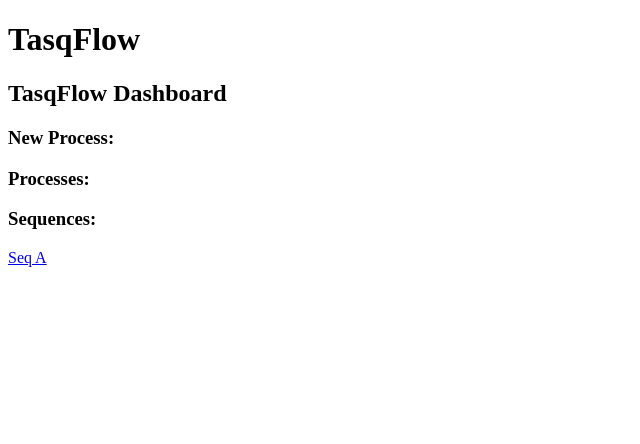
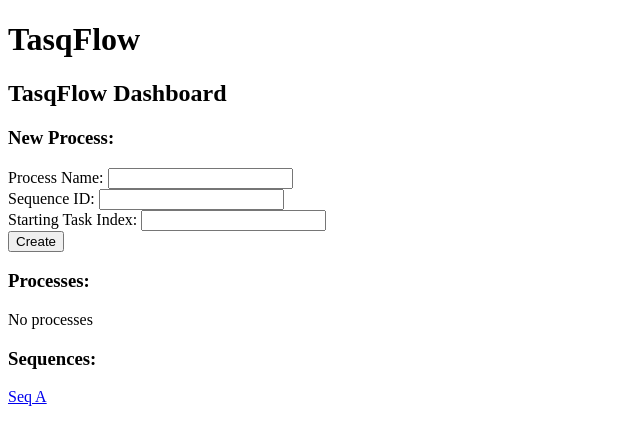
Before and after one commit to Nielam-Dass/TasqFlow, a React (Vite) app: page / in a window 1280 px wide. Shown: the top 444 px of the page, without its empty margins (0-640 px from the left). Built offline with nearby package versions, Linux system fonts and the light colour scheme.

Commit message:
Add new process creation feature

```diff
--- a/package.json
+++ b/package.json
@@ -12,7 +12,8 @@
   "dependencies": {
     "react": "^19.2.4",
     "react-dom": "^19.2.4",
-    "react-router": "^7.14.2"
+    "react-router": "^7.14.2",
+    "uuid": "^14.0.0"
   },
   "devDependencies": {
     "@eslint/js": "^9.39.4",
--- a/src/components/TasqUserData.tsx
+++ b/src/components/TasqUserData.tsx
@@ -1,13 +1,43 @@
 import { createContext, useContext, useReducer, type JSX, type PropsWithChildren } from "react"
 import type UserData from "../types/UserData"
+import type Process from "../types/Process";
 
 
 type Action = {
   actionType: string;
   payload: unknown;
 }
+
+const isProcessType = (payload: unknown): payload is Process => {
+  return (
+    typeof payload === "object" &&
+    payload !== null &&
+    "processId" in payload &&
+    "processName" in payload &&
+    "parentSequenceId" in payload &&
+    "currentTaskIndex" in payload
+  )
+}
+
 const reducer = (state: UserData, action: Action): UserData => {
-  return state
+  switch (action.actionType) {
+    case "NEW-PROCESS":
+      if (isProcessType(action.payload)) {
+        const newProcess: Process = action.payload
+        return {
+          ...state,
+          processes: {
+            ...state.processes,
+            [newProcess.processId]: newProcess
+          }
+        }
+      }
+      else {
+        throw new Error("NEW-PROCESS actionType requires payload object of type Process")
+      }
+    default:
+      return state
+  }
 }
 
 type TasqUserDataProviderValue = [ UserData, (a: Action)=>void ]
--- a/src/pages/home/HomePage.tsx
+++ b/src/pages/home/HomePage.tsx
@@ -1,6 +1,9 @@
 import type { JSX } from "react"
 import { useTasqUserData } from "../../components/TasqUserData"
 import { Link } from "react-router"
+import NewProcessForm from "./NewProcessForm"
+import type Process from "../../types/Process"
+
 
 /**
  * Component to display home page with processes and sequences
@@ -8,23 +11,29 @@ import { Link } from "react-router"
  * @returns JSX element for home page
  */
 function HomePage(): JSX.Element {
-  const [tasqUserData, _] = useTasqUserData()
+  const [tasqUserData, dispatch] = useTasqUserData()
 
   return (
     <>
       <h2>TasqFlow Dashboard</h2>
       <div>
         <h3>New Process:</h3>
+        <NewProcessForm onCreate={(p: Process) => dispatch({ actionType: "NEW-PROCESS", payload: p})}/>
       </div>
       <div>
         <h3>Processes:</h3>
+        {
+          Object.entries(tasqUserData.processes).length &&
+          Object.entries(tasqUserData.processes).map(([procId, proc]): JSX.Element => <Link key={procId} to={`/process/${procId}`}>{proc.processName}</Link>) ||
+          <div>No processes</div>
+        }
       </div>
       <div>
         <h3>Sequences:</h3>
         {
-          Object.entries(tasqUserData.sequences).map(([seqId, seq]): JSX.Element => {
-            return <Link key={seqId} to={`/sequence/${seqId}`}>{seq.sequenceName}</Link>
-          })
+          Object.entries(tasqUserData.sequences).length &&
+          Object.entries(tasqUserData.sequences).map(([seqId, seq]): JSX.Element => <Link key={seqId} to={`/sequence/${seqId}`}>{seq.sequenceName}</Link>) ||
+          <div>No sequences</div>
         }
       </div>
     </>
--- /dev/null
+++ b/src/pages/home/NewProcessForm.tsx
@@ -0,0 +1,43 @@
+import { useRef } from "react"
+import {v4 as uuidv4} from "uuid"
+import type Process from "../../types/Process"
+
+
+/**
+ * Component to create a new process
+ *
+ * @param props NewProcessForm props object
+ * @param props.onCreate Function that accepts a newly created Process object and adds it to the user data
+ * @returns JSX element for a form to add a new process
+ */
+function NewProcessForm({ onCreate }: { onCreate(p: Process): void }) {
+  const procNameRef = useRef<HTMLInputElement>(null)
+  const procSeqIdRef = useRef<HTMLInputElement>(null)
+  const procTaskIdx = useRef<HTMLInputElement>(null)
+
+  const handleCreate: React.MouseEventHandler<HTMLButtonElement> = (): void => {
+    if(procNameRef.current && procSeqIdRef.current && procTaskIdx.current) {
+      const newProcess: Process = {
+        processId: uuidv4(),
+        processName: procNameRef.current.value,
+        parentSequenceId: procSeqIdRef.current.value,
+        currentTaskIndex: Number.parseInt(procTaskIdx.current.value)
+      }
+      onCreate(newProcess)
+    }
+  }
+
+  return (
+    <>
+      <label>Process Name: </label>
+      <input type="text" ref={procNameRef}/><br/>
+      <label>Sequence ID: </label>
+      <input type="text" ref={procSeqIdRef}/><br/>
+      <label>Starting Task Index: </label>
+      <input type="number" ref={procTaskIdx}/><br/>
+      <button onClick={handleCreate}>Create</button>
+    </>
+  )
+}
+
+export default NewProcessForm
```
Also changed, not shown: 1 other file (tests, documents, lock files or other folders).
